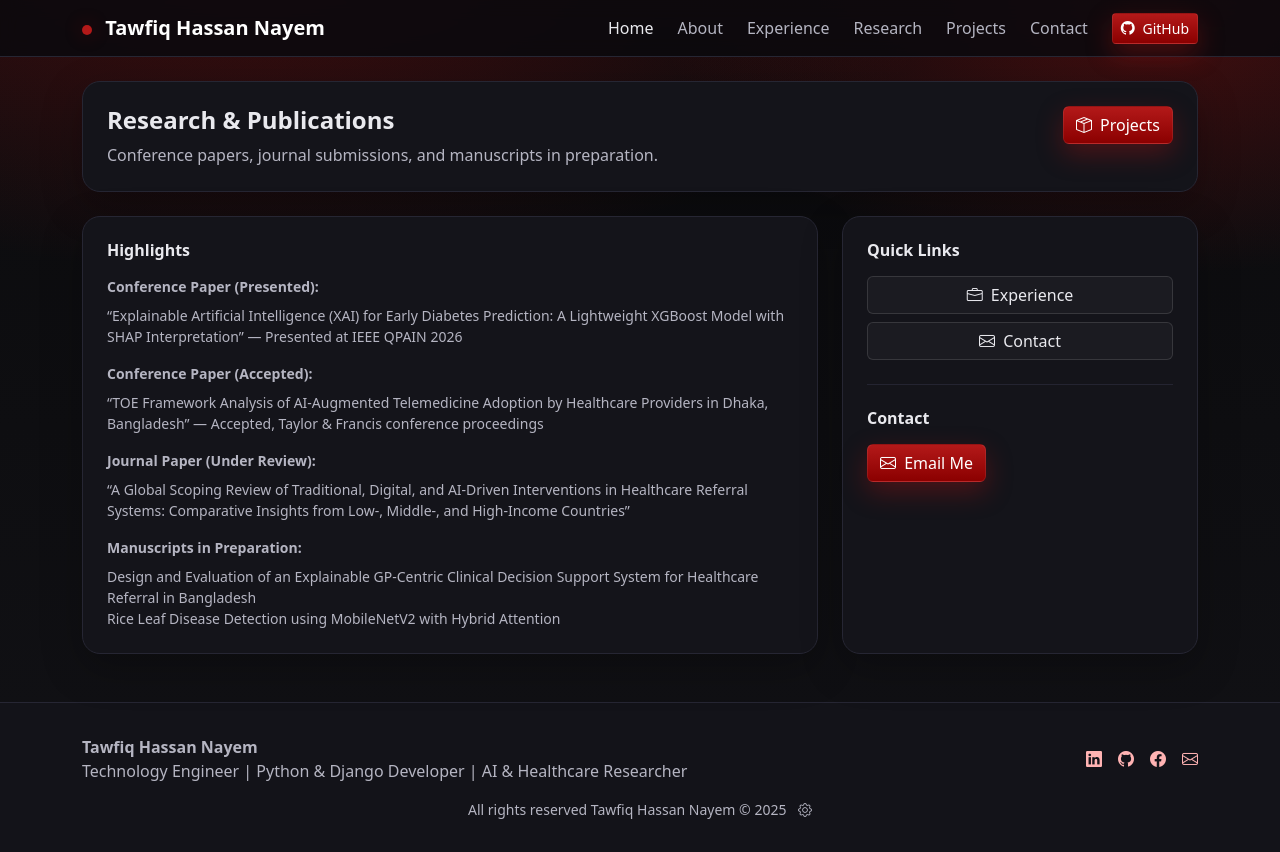
After one commit to TAWFIQHASSANNAYEM/Dark-Red-Portfolio, a Django app: page /research/ in a window 1280 px wide. The commit adds this page. Run offline with Django 5.2, Linux system fonts and the light colour scheme; data comes from the database, SQL or seed files in the repository; both versions use the stored data as it was after the commit.

Commit message:
Add Research page, update navbar, update DB content via shell

```diff
--- a/main/urls.py
+++ b/main/urls.py
@@ -4,6 +4,7 @@ from .views import (
     about_view,
     experience_view,
     projects_view,
+    research_view,
     contact_view,
     dashboard_view, dashboard_profile_edit_view,
     dashboard_project_add_view, dashboard_project_edit_view, dashboard_project_delete_view,
@@ -30,6 +31,9 @@ urlpatterns = [
     # Contact form
     path("contact/", contact_view, name="contact"),
 
+    # Research & Publications
+    path("research/", research_view, name="research"),
+
         # Hidden dashboard (frontend CRUD)
     path("dashboard/", dashboard_view, name="dashboard"),
     path("dashboard/profile/", dashboard_profile_edit_view, name="dashboard_profile_edit"),
--- a/main/views.py
+++ b/main/views.py
@@ -91,6 +91,18 @@ def projects_view(request):
         "featured_projects": Project.objects.filter(is_featured=True),
     }
     return render(request, "projects.html", context)
+
+
+def research_view(request):
+    """
+    Research & Publications page view.
+    Research content is currently rendered from template (no Research model).
+    """
+    context = {
+        "profile": Profile.objects.first(),
+        "site_settings": SiteSettings.objects.first(),
+    }
+    return render(request, "research.html", context)
 
 
 def contact_view(request):
--- a/templates/base.html
+++ b/templates/base.html
@@ -228,6 +228,7 @@
           <li class="nav-item"><a class="nav-link active" href="{% url 'main:home' %}">Home</a></li>
           <li class="nav-item"><a class="nav-link " href="{% url 'main:about' %}">About</a></li>
           <li class="nav-item"><a class="nav-link " href="{% url 'main:experience' %}">Experience</a></li>
+          <li class="nav-item"><a class="nav-link " href="{% url 'main:research' %}">Research</a></li>
           <li class="nav-item"><a class="nav-link " href="{% url 'main:projects' %}">Projects</a></li>
           <li class="nav-item"><a class="nav-link " href="{% url 'main:contact' %}">Contact</a></li>
         </ul>
--- a/templates/experience.html
+++ b/templates/experience.html
@@ -42,6 +42,7 @@
         {% else %}
           <p class="text-muted2 mb-0">Add experience entries from Admin.</p>
         {% endif %}
+
       </div>
     </div>
 
--- /dev/null
+++ b/templates/research.html
@@ -0,0 +1,61 @@
+{% extends "base.html" %}
+{% block title %}Research • {{ profile.full_name|default:"Portfolio" }}{% endblock %}
+
+{% block content %}
+<main class="container my-4">
+
+<section>
+  <div class="card-pro p-4 mb-4">
+    <div class="d-flex flex-wrap justify-content-between align-items-start gap-2">
+      <div>
+        <h1 class="h4 fw-bold mb-0">Research &amp; Publications</h1>
+        <p class="text-muted2 mt-2 mb-0">Conference papers, journal submissions, and manuscripts in preparation.</p>
+      </div>
+      <a class="btn btn-red" href="{% url 'main:projects' %}"><i class="bi bi-box-seam me-1"></i> Projects</a>
+    </div>
+  </div>
+</section>
+
+<section>
+  <div class="row g-4">
+    <div class="col-lg-8">
+      <div class="card-pro p-4 h-100">
+        <h2 class="h6 fw-semibold mb-3">Highlights</h2>
+        <div class="text-muted2 small">
+          <div class="fw-semibold mb-2">Conference Paper (Presented):</div>
+          <div>“Explainable Artificial Intelligence (XAI) for Early Diabetes Prediction: A Lightweight XGBoost Model with SHAP Interpretation” — Presented at IEEE QPAIN 2026</div>
+
+          <div class="fw-semibold mt-3 mb-2">Conference Paper (Accepted):</div>
+          <div>“TOE Framework Analysis of AI-Augmented Telemedicine Adoption by Healthcare Providers in Dhaka, Bangladesh” — Accepted, Taylor &amp; Francis conference proceedings</div>
+
+          <div class="fw-semibold mt-3 mb-2">Journal Paper (Under Review):</div>
+          <div>“A Global Scoping Review of Traditional, Digital, and AI-Driven Interventions in Healthcare Referral Systems: Comparative Insights from Low-, Middle-, and High-Income Countries”</div>
+
+          <div class="fw-semibold mt-3 mb-2">Manuscripts in Preparation:</div>
+          <div>Design and Evaluation of an Explainable GP-Centric Clinical Decision Support System for Healthcare Referral in Bangladesh</div>
+          <div>Rice Leaf Disease Detection using MobileNetV2 with Hybrid Attention</div>
+        </div>
+      </div>
+    </div>
+
+    <div class="col-lg-4">
+      <div class="card-pro p-4 h-100">
+        <h2 class="h6 fw-semibold mb-3">Quick Links</h2>
+        <div class="d-grid gap-2">
+          <a class="btn btn-ghost" href="{% url 'main:experience' %}"><i class="bi bi-briefcase me-1"></i> Experience</a>
+          <a class="btn btn-ghost" href="{% url 'main:contact' %}"><i class="bi bi-envelope me-1"></i> Contact</a>
+        </div>
+        <div class="divider my-4"></div>
+        <h2 class="h6 fw-semibold mb-3">Contact</h2>
+        {% if profile.email %}
+          <a class="btn btn-red" href="mailto:{{ profile.email }}"><i class="bi bi-envelope me-1"></i> Email Me</a>
+        {% else %}
+          <p class="text-muted2 mb-0">Add your email in Profile to enable contact CTA.</p>
+        {% endif %}
+      </div>
+    </div>
+  </div>
+</section>
+
+</main>
+{% endblock %}
```
Also changed, not shown: TODO.md (+16 -26 lines), db.sqlite3, main/migrations/0010_alter_sitesettings_theme.py (added), profiles/Gemini_Generated_Image_8mlp708mlp708mlp.png (added).
